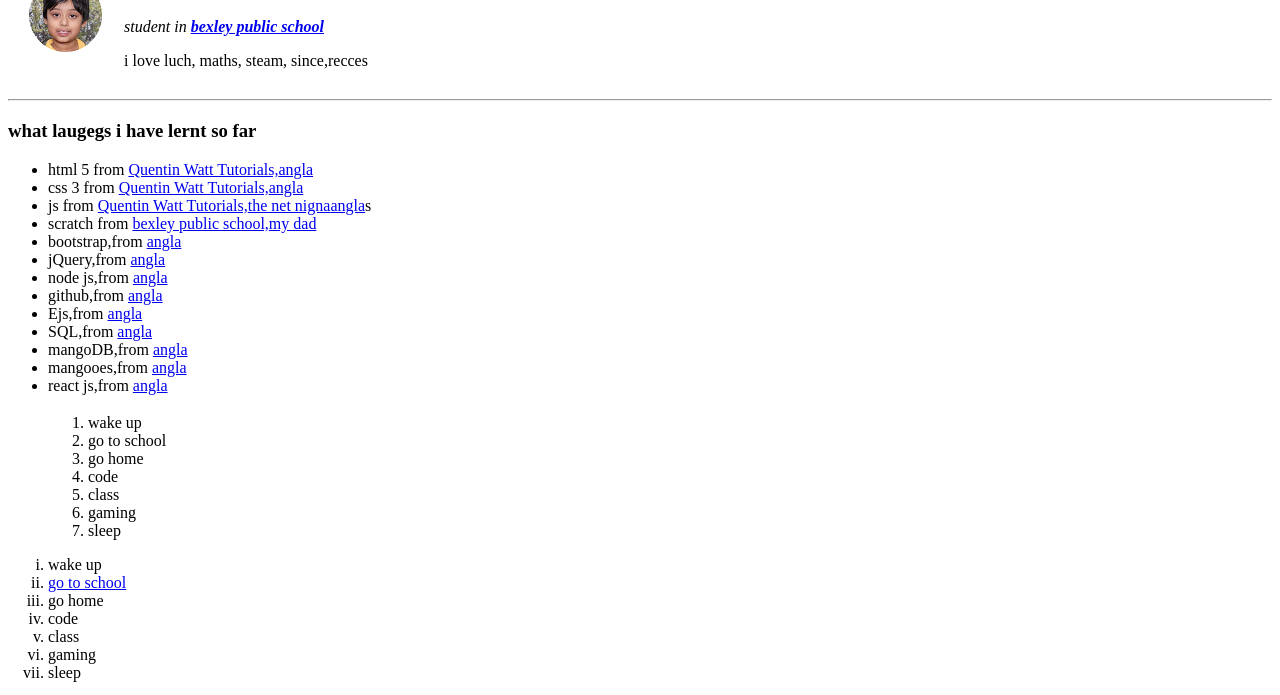
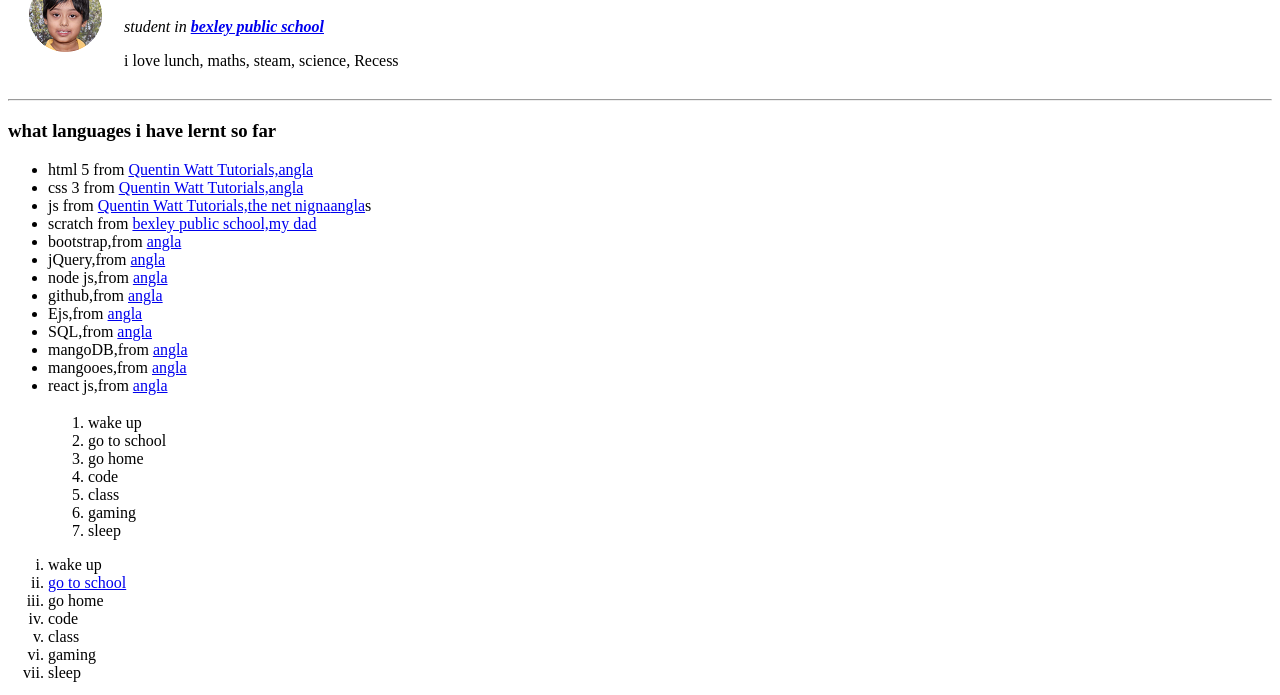
Before and after one commit to RavidA12/cv, a plain HTML site: page index.html in a window 1280 px wide. Shown: the part 69-764 px from the top of the page. Drawn offline with Linux system fonts and the light colour scheme.

Commit message:
spelling fixed

```diff
--- a/index.html
+++ b/index.html
@@ -11,12 +11,12 @@
                 <td><img src="304954847_468534601950872_5548499981668962577_n-modified.png" alt="Ravid"></td>
                 <td><h1> Ravid Ahmed</h1>
                     <p><em>student in <strong><a href="https://bexley-p.schools.nsw.gov.au/"> bexley public school </a></strong></em></p>
-                    <p>i love luch, maths, steam, since,recces <p></td>
+                    <p>i love lunch, maths, steam, science, Recess <p></td>
             </tr>
         </table>
 
             <hr>
-            <h3> what laugegs i have lernt so far</h3>
+            <h3> what languages i have lernt so far</h3>
             <ul>
                 <li>html 5 from <a href="https://www.youtube.com/c/QuentinWatt"> Quentin Watt Tutorials,</a><a href="https://www.udemy.com/course/the-complete-web-development-bootcamp/learn/lecture/12287450#overview">angla</a></li>
                 <li>css 3 from <a href="https://www.youtube.com/c/QuentinWatt"> Quentin Watt Tutorials,</a><a href="https://www.udemy.com/course/the-complete-web-development-bootcamp/learn/lecture/12287450#overview">angla</a></li>
```
